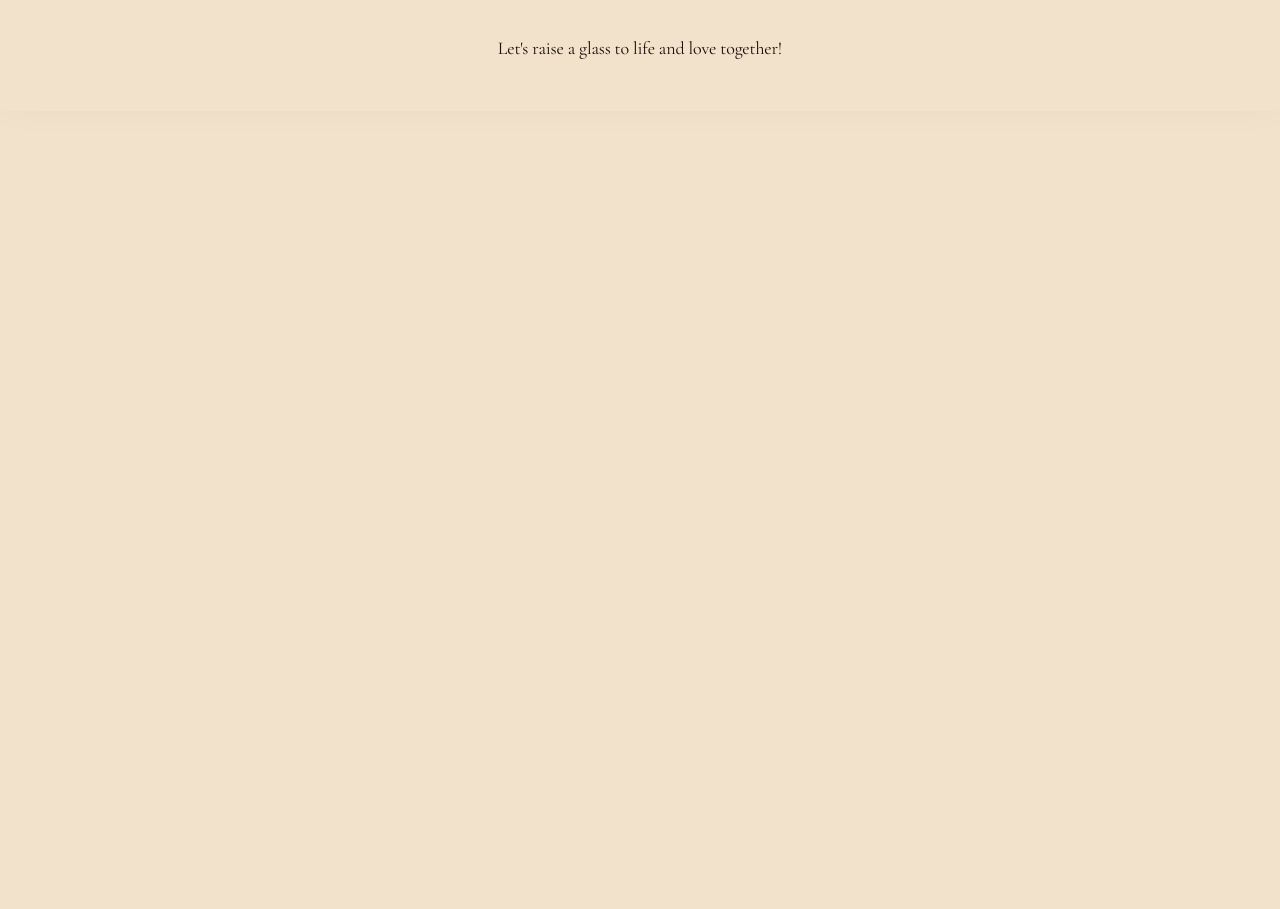
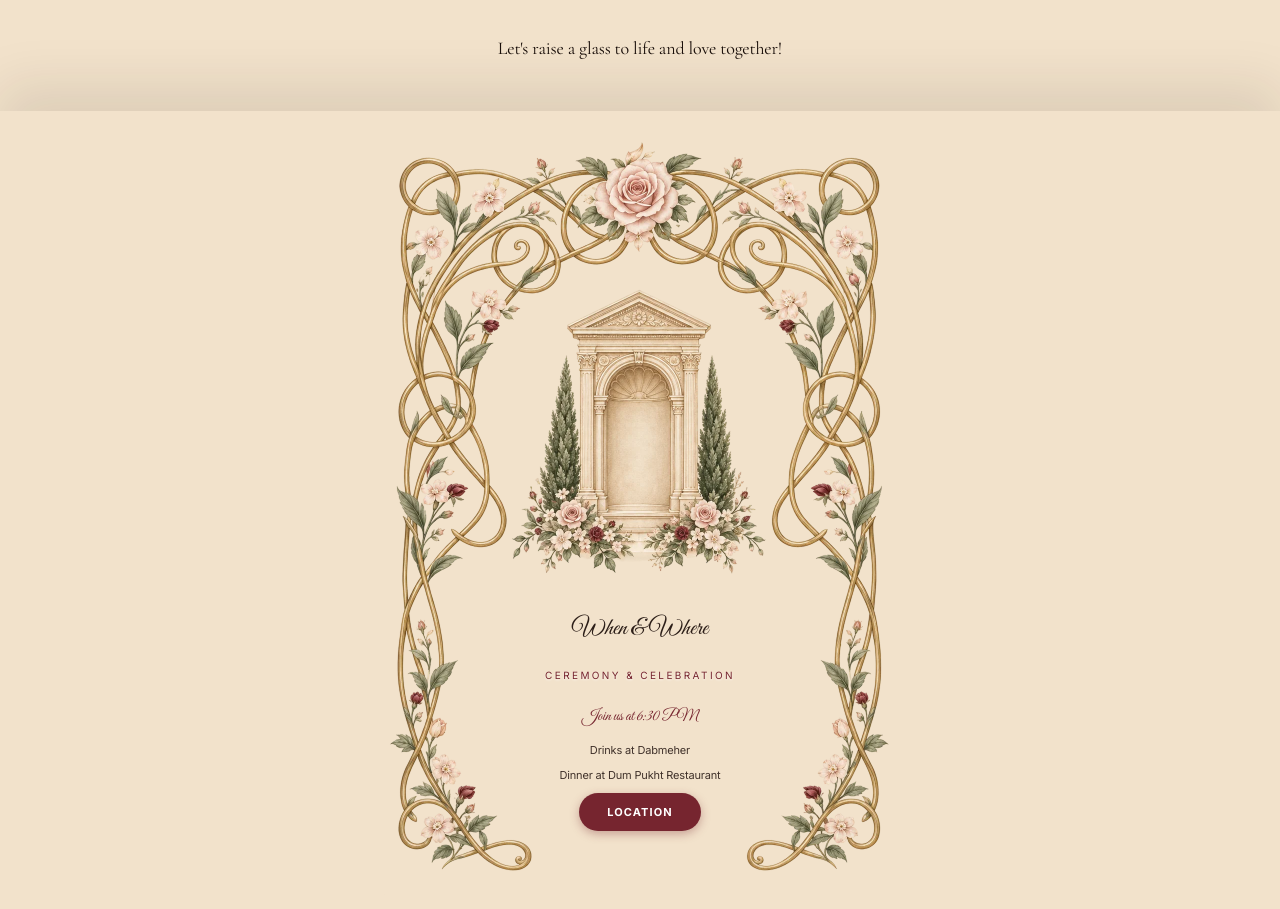
Before and after one commit to Vivekkumar-Tiwari/kerfegar-zenobia-wedding, a Next.js app: page / in a window 1280 px wide. Shown: the part 1489-2398 px from the top of the page. Before the commit the page ends 1600 px from the top, so only its background shows below. Built offline with nearby package versions, Linux system fonts and the light colour scheme; a web font is replaced by a local one.

Commit message:
feat: add When & Where section with smooth scroll transition and mobile responsive styling

```diff
--- a/src/app/page.tsx
+++ b/src/app/page.tsx
@@ -76,6 +76,8 @@ export default function Home() {
   const heroRef = useRef<HTMLElement | null>(null);
   const heroCardRef = useRef<HTMLDivElement | null>(null);
   const section2Ref = useRef<HTMLElement | null>(null);
+  const section2ContentRef = useRef<HTMLDivElement | null>(null);
+  const section3Ref = useRef<HTMLElement | null>(null);
 
   useEffect(() => {
     const img = new Image();
@@ -83,16 +85,19 @@ export default function Home() {
     if (img.complete) {
       setCoupleLoaded(true);
     }
+    const img2 = new Image();
+    img2.src = "/assets/images/when-where.webp";
   }, []);
 
-  // Hardware-accelerated ScrollTrigger transition:
-  // As Section 2 slides up from the bottom over Section 1, Section 1 stays pinned in place and vanishes (opacity 1 -> 0).
-  // Built-in snap ensures that scrolling never gets stuck or messy in the middle on mobile!
+  // Hardware-accelerated ScrollTrigger transitions:
+  // 1. As Section 2 slides up over Section 1, Section 1 stays pinned and vanishes (opacity 1 -> 0, scale 0.9).
+  // 2. As Section 3 slides up over Section 2, Section 2 stays pinned and vanishes (opacity 1 -> 0, scale 0.9).
   useEffect(() => {
     if (typeof window === "undefined") return;
     gsap.registerPlugin(ScrollTrigger);
 
     const ctx = gsap.context(() => {
+      // Transition from Section 1 -> Section 2
       if (heroCardRef.current && section2Ref.current) {
         gsap.to(heroCardRef.current, {
           opacity: 0,
@@ -100,6 +105,28 @@ export default function Home() {
           ease: "power2.out",
           scrollTrigger: {
             trigger: section2Ref.current,
+            start: "top bottom",
+            end: "top top",
+            scrub: true,
+            fastScrollEnd: true,
+            snap: {
+              snapTo: [0, 1],
+              duration: { min: 0.2, max: 0.45 },
+              delay: 0.04,
+              ease: "power2.inOut",
+            },
+          },
+        });
+      }
+
+      // Transition from Section 2 -> Section 3
+      if (section2ContentRef.current && section3Ref.current) {
+        gsap.to(section2ContentRef.current, {
+          opacity: 0,
+          scale: 0.9,
+          ease: "power2.out",
+          scrollTrigger: {
+            trigger: section3Ref.current,
             start: "top bottom",
             end: "top top",
             scrub: true,
@@ -122,7 +149,7 @@ export default function Home() {
     <main className="relative w-full bg-[#F2E2CB] text-[#3A2312] selection:bg-[#B38838]/20">
       <BackgroundMusic playTrigger={coupleLoaded} />
 
-      {/* SECTION 1: Fixed at the top. It NEVER moves upward! It stays in place and vanishes (opacity 1 -> 0) as user scrolls */}
+      {/* SECTION 1: Fixed at the top. It stays in place and vanishes as Section 2 scrolls up */}
       <section
         ref={heroRef}
         className="fixed top-0 left-0 w-full h-[100dvh] flex flex-col items-center justify-center p-0 sm:p-4 select-none z-10 overflow-hidden pointer-events-none"
@@ -182,15 +209,19 @@ export default function Home() {
         </div>
       </section>
 
-      {/* SCROLL SPACER & SECTION 2: Section 2 starts at 100dvh and slides up over the fixed Section 1 */}
+      {/* SCROLL CONTAINER & SECTIONS 2 + 3 */}
       <div className="relative w-full z-20 pt-[100dvh] pointer-events-none">
+
+        {/* SECTION 2: Sticks in place at top:0 and vanishes as Section 3 slides up over it */}
         <section
           ref={section2Ref}
-          className="relative w-full min-h-[100dvh] flex flex-col items-center justify-center px-5 xs:px-6 py-8 sm:py-16 md:py-20 select-text bg-[#F2E2CB] shadow-[0_-25px_50px_rgba(44,30,24,0.10)] selection:bg-[#B38838]/25 selection:text-[#1A0F0A] pointer-events-auto"
+          className="sticky top-0 w-full min-h-[100dvh] flex flex-col items-center justify-center px-5 xs:px-6 py-8 sm:py-16 md:py-20 select-text bg-[#F2E2CB] shadow-[0_-25px_50px_rgba(44,30,24,0.10)] selection:bg-[#B38838]/25 selection:text-[#1A0F0A] pointer-events-auto z-20"
         >
-          <div className="w-full max-w-xl mx-auto flex flex-col items-center justify-center text-center select-text">
-
-            {/* 1. Introductory Paragraph - Bold & Deep Dark Charcoal/Espresso for Maximum Legibility */}
+          <div
+            ref={section2ContentRef}
+            className="w-full max-w-xl mx-auto flex flex-col items-center justify-center text-center select-text will-change-transform"
+          >
+            {/* 1. Introductory Paragraph */}
             <motion.p
               initial={{ opacity: 0, y: 18 }}
               whileInView={{ opacity: 1, y: 0 }}
@@ -230,7 +261,7 @@ export default function Home() {
               </p>
             </motion.div>
 
-            {/* 3. Blessings Paragraph - Bold & Deep Dark Charcoal/Espresso */}
+            {/* 3. Blessings Paragraph */}
             <motion.p
               initial={{ opacity: 0, y: 18 }}
               whileInView={{ opacity: 1, y: 0 }}
@@ -242,7 +273,7 @@ export default function Home() {
               and your company.
             </motion.p>
 
-            {/* 4. Closing Toast - Bold & Deep Dark Charcoal/Espresso */}
+            {/* 4. Closing Toast */}
             <motion.p
               initial={{ opacity: 0, y: 14 }}
               whileInView={{ opacity: 1, y: 0 }}
@@ -254,6 +285,122 @@ export default function Home() {
             </motion.p>
           </div>
         </section>
+
+        {/* SECTION 3: When & Where Section (Slides smoothly up over Section 2) */}
+        <section
+          ref={section3Ref}
+          className="relative w-full min-h-[100dvh] flex flex-col items-center justify-center p-0 sm:p-4 select-none bg-[#F2E2CB] shadow-[0_-25px_50px_rgba(44,30,24,0.10)] selection:bg-[#B38838]/25 selection:text-[#1A0F0A] pointer-events-auto z-30"
+        >
+          <div
+            style={{
+              aspectRatio: "2/3",
+              width: "min(100vw, calc(96dvh * 2 / 3))",
+              height: "auto",
+              maxHeight: "96dvh",
+              maxWidth: "100%",
+              margin: "0 auto",
+            }}
+            className="relative flex items-center justify-center select-none will-change-transform"
+          >
+            {/* Background Frame Image */}
+            <motion.img
+              initial={{ opacity: 0, scale: 1.04 }}
+              whileInView={{ opacity: 1, scale: 1 }}
+              viewport={{ once: false }}
+              transition={{ duration: 1.2, ease: "easeOut" }}
+              src="/assets/images/when-where.webp"
+              alt="When & Where Illustration"
+              className="w-full h-full object-contain pointer-events-none select-none block"
+            />
+
+            {/* Content Container (Shifted down safely below the garland/shrine) */}
+            <div
+              style={{
+                position: "absolute",
+                top: "61.5%",
+                bottom: "9%",
+                left: "10%",
+                right: "10%",
+                display: "flex",
+                flexDirection: "column",
+                alignItems: "center",
+                justifyContent: "center",
+                textAlign: "center",
+                zIndex: 20,
+              }}
+            >
+              <motion.div
+                initial={{ opacity: 0, y: 15 }}
+                whileInView={{ opacity: 1, y: 0 }}
+                viewport={{ once: false, amount: 0.2 }}
+                transition={{ duration: 0.8, ease: "linear" }}
+                className="flex flex-col items-center justify-center w-full"
+              >
+                {/* Heading: When & Where in Script Font (Shifted down 1.5px) */}
+                <h2
+                  style={{ transform: "translateY(1.5px)" }}
+                  className="font-script text-3xl sm:text-4xl md:text-5xl text-[#2C1E18] tracking-wide leading-none mb-1 select-text"
+                >
+                  When &amp; Where
+                </h2>
+
+                {/* Subtitle in Inter: Enlarged, High-Contrast Burgundy for Crisp Visibility */}
+                <p className="font-inter text-[10px] xs:text-[11px] sm:text-xs tracking-[0.24em] uppercase text-[#76252F] font-bold mb-2.5 sm:mb-3 drop-shadow-[0_1px_1px_rgba(255,255,255,0.7)] select-text">
+                  CEREMONY &amp; CELEBRATION
+                </p>
+
+                {/* Schedule Details as Requested */}
+                <div className="space-y-1 sm:space-y-1.5 mb-3 sm:mb-4 text-center select-text">
+                  {/* Join us at 6:30 PM (Shifted up 1px) */}
+                  <p
+                    style={{ transform: "translateY(-1px)" }}
+                    className="font-script text-xl sm:text-2xl text-[#76252F] font-medium leading-tight"
+                  >
+                    Join us at 6:30 PM
+                  </p>
+                  <p className="font-inter text-[11px] sm:text-xs text-[#2C1E18]/90 font-medium leading-snug">
+                    Drinks at Dabmeher
+                  </p>
+                  <p className="font-inter text-[11px] sm:text-xs text-[#2C1E18]/90 font-medium leading-snug">
+                    Dinner at Dum Pukht Restaurant
+                  </p>
+                </div>
+
+                {/* Simple Location Text Button */}
+                <motion.a
+                  whileHover={{ scale: 1.05 }}
+                  whileTap={{ scale: 0.95 }}
+                  href="https://www.google.com/maps/search/?api=1&query=Dum+Pukht+Restaurant+Toronto"
+                  target="_blank"
+                  rel="noopener noreferrer"
+                  style={{
+                    display: "inline-flex",
+                    alignItems: "center",
+                    justifyContent: "center",
+                    height: "38px",
+                    padding: "0 28px",
+                    backgroundColor: "#76252F",
+                    color: "#FFFFFF",
+                    borderRadius: "999px",
+                    fontSize: "11px",
+                    fontWeight: 700,
+                    letterSpacing: "0.1em",
+                    textTransform: "uppercase",
+                    textDecoration: "none",
+                    boxShadow: "0 3px 10px rgba(118, 37, 47, 0.35)",
+                    border: "none",
+                    cursor: "pointer",
+                    transition: "all 0.25s ease",
+                  }}
+                  onMouseEnter={(e) => (e.currentTarget.style.backgroundColor = "#5E1219")}
+                  onMouseLeave={(e) => (e.currentTarget.style.backgroundColor = "#76252F")}
+                >
+                  LOCATION
+                </motion.a>
+              </motion.div>
+            </div>
+          </div>
+        </section>
       </div>
     </main>
   );
```
Also changed, not shown: public/assets/images/when-where.webp (added).
